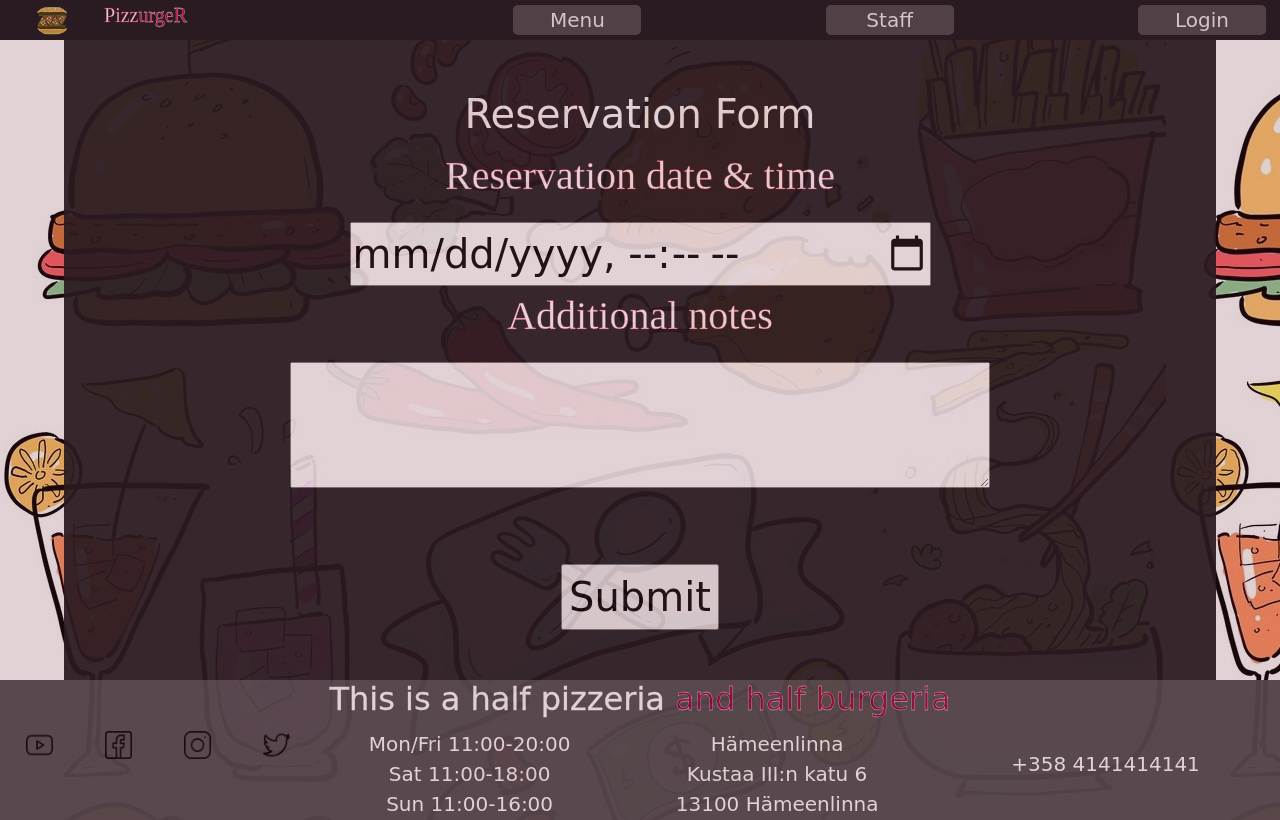
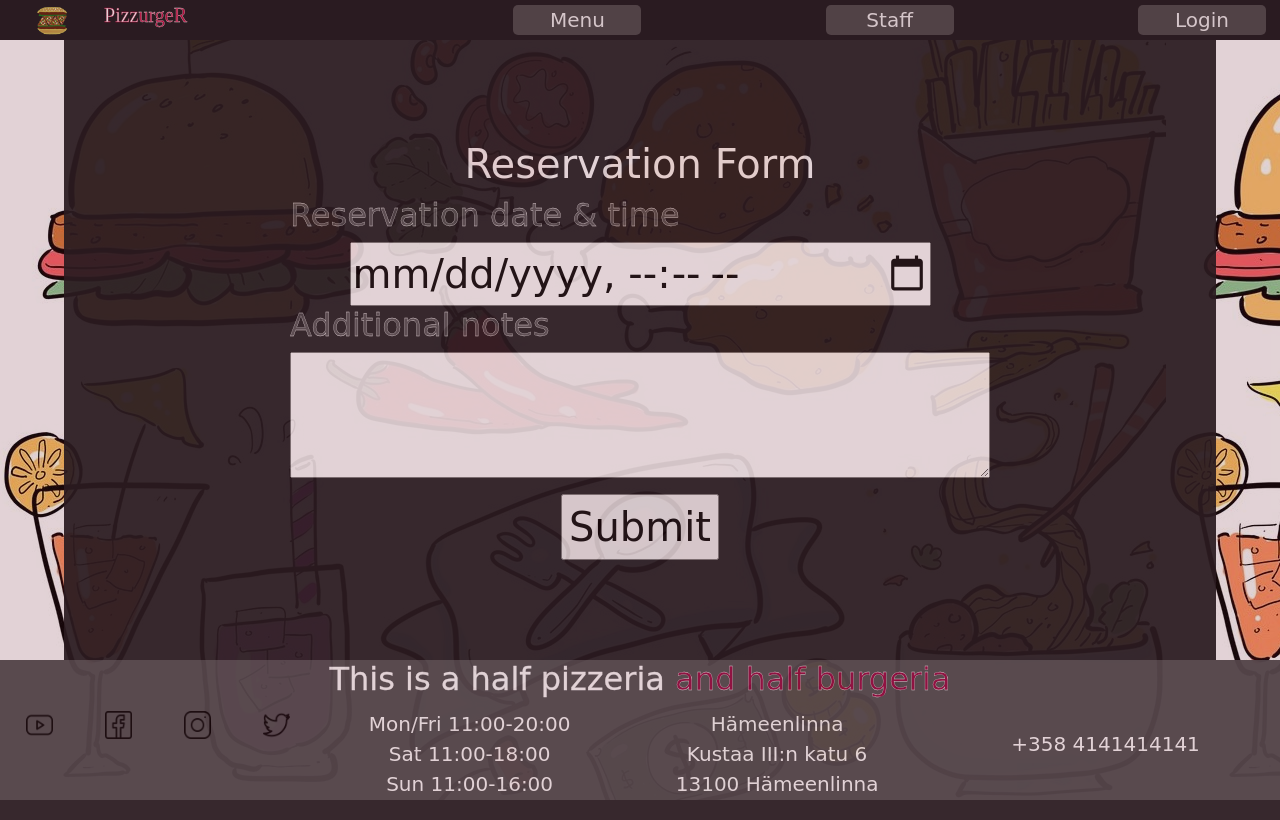
Before and after one commit to Timo-joinllur/Team4_WEBPROG, a PHP site: page /reserve.php in a window 1280 px wide. Run offline with PHP 8.4, Linux system fonts and the light colour scheme; some web fonts are replaced.

Commit message:
Changed spelling and titles

```diff
--- a/layout/admin.php
+++ b/layout/admin.php
@@ -6,7 +6,7 @@ include 'db.php';
 <h1> Reservation table </h1>
 
 <?php
-    $sql = "SELECT * FROM reservation ORDER BY time DESC";
+    $sql = "select * from reservation order by time desc";
     $result = $connection->query($sql);
     if ($result->num_rows > 0) {
         echo "<table class='table table-dark'>
@@ -31,9 +31,9 @@ include 'db.php';
         $complete = $_POST ['complete'];
         $query = mysqli_query($connection, "UPDATE reservation set complete= 0  ");
             if($query){
-             echo "<h3> Your information is updated successfully </h3>";
+             echo "<h3> Information has been updated successfully </h3>";
             }
-            else { echo "Record not modified";
+            else { echo "Nothings has been modified";
             }
 
     }
--- a/layout/menu.php
+++ b/layout/menu.php
@@ -78,8 +78,9 @@
             </div>
         </div>
         <div class="invisible">~~~~~~~~</div>
-        <div class="cntrblock"><h2>if you want order click below</h2></div>
+        <div class="cntrblock"><h2>If you want order, click below</h2></div>
+        <br>
 <div class="order">
-    <a href="order.php"><button>order now</button></a>
+    <a href="order.php"><button>Order now</button></a>
 </div>
 <?php include "footer.php"; ?>
--- a/layout/reserve.php
+++ b/layout/reserve.php
@@ -3,12 +3,12 @@
         <div class="reservationform">
             <form method="post" action="">
                 <h1>Reservation Form</h1>
-                <p>Reservation date & time</p>
+                <h2>Reservation date & time</h2>
                     <input type="datetime-local" name="time" required>
 
-                <p>Additional notes</p>
-                    <textarea name="text" style="width: 700px"> </textarea>
-                    <br><br>
+                <h2>Additional notes</h2>
+                    <textarea name="text" style="width: 700px" placeholder=" How many people?" required> </textarea>
+                    <br>
                     <input type="submit" name="submit" value="Submit">
             </form>
         </div>
```
